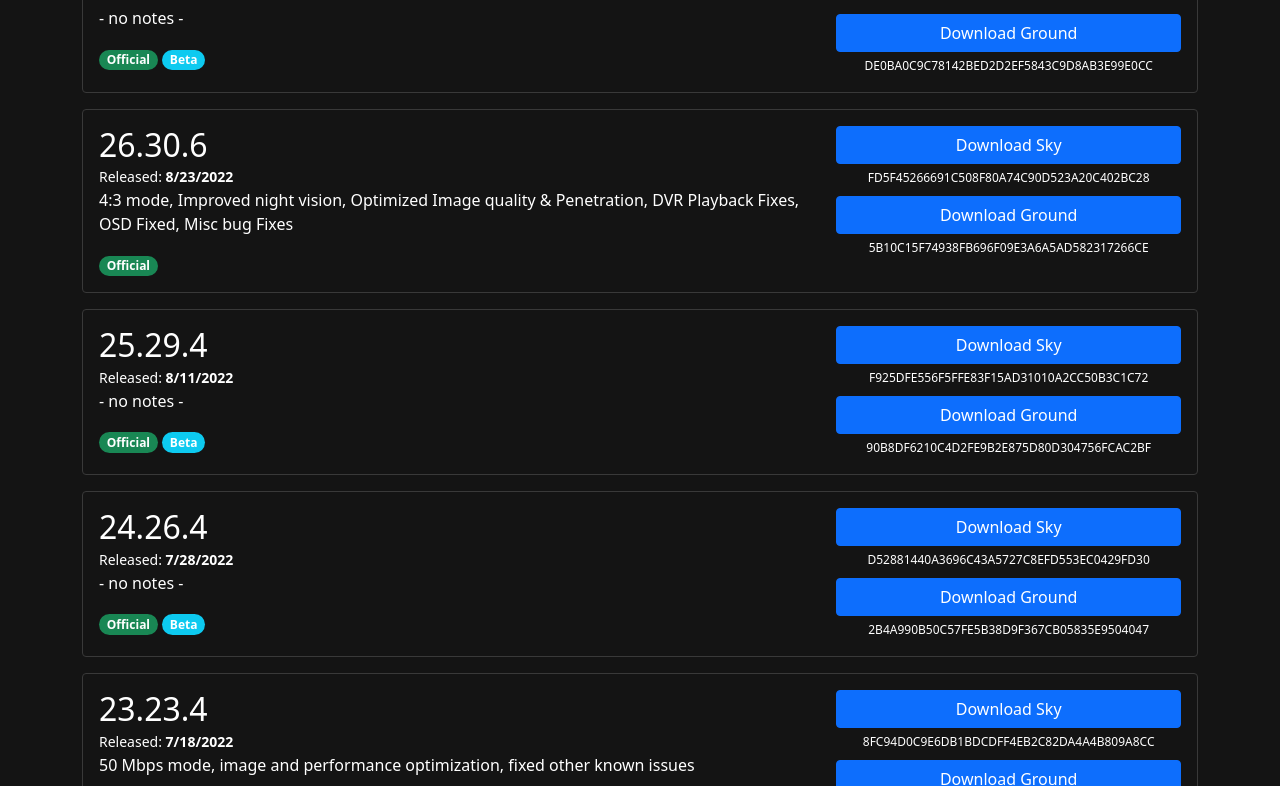
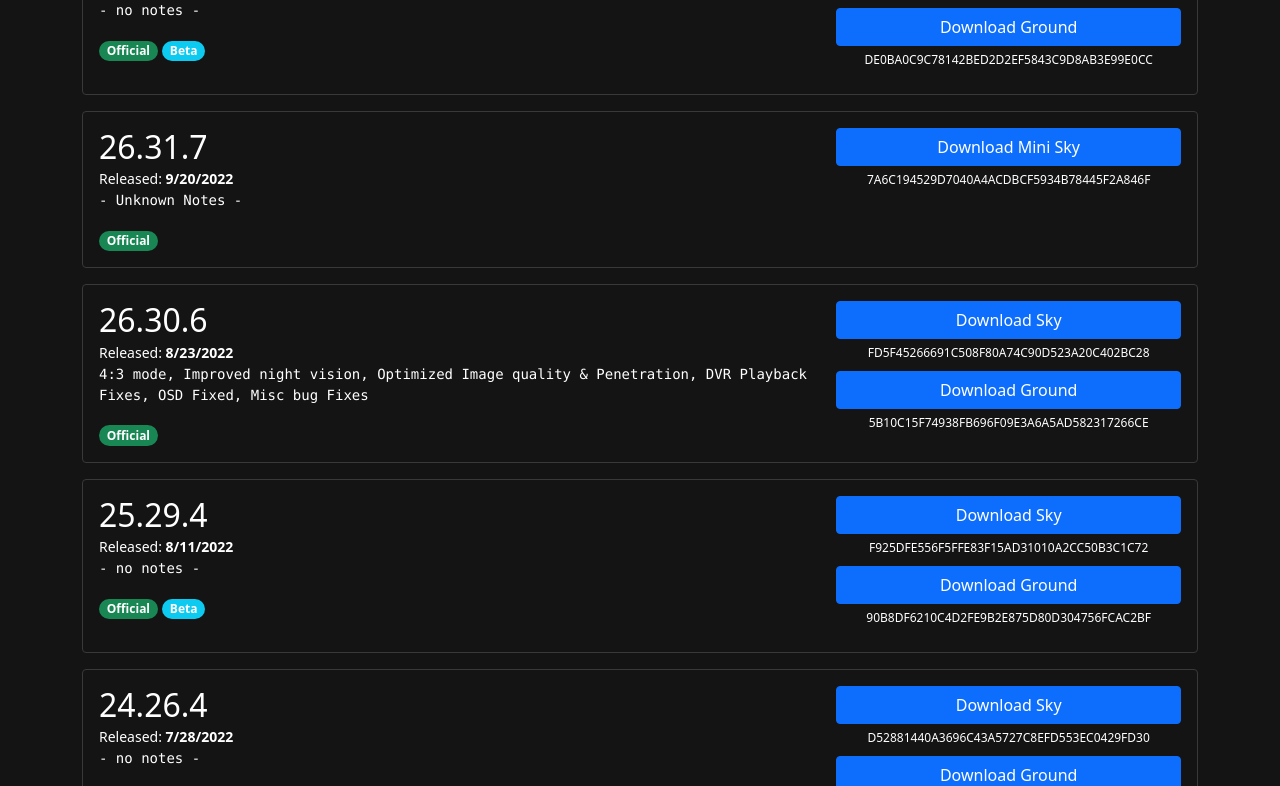
Before and after one commit to D3VL/Avatar-Firmware-Updates, a plain HTML site: page index.html in a window 1280 px wide. Shown: the part 726-1512 px from the top of the page. Drawn offline with Linux system fonts and the light colour scheme.

Commit message:
Updated firmwares.json schema to allow flexibility
They added another variant of the fw files, so this needs more flexibility to allow for that!

```diff
--- a/assets/css/styles.css
+++ b/assets/css/styles.css
@@ -29,3 +29,11 @@ body,
     width: 38px;
     margin-top: 0px;
 }
+
+pre {
+    white-space: pre-wrap;       /* css-3 */
+    white-space: -moz-pre-wrap;  /* Mozilla, since 1999 */
+    white-space: -pre-wrap;      /* Opera 4-6 */
+    white-space: -o-pre-wrap;    /* Opera 7 */
+    word-wrap: break-word;       /* Internet Explorer 5.5+ */
+   }
--- a/assets/js/main.js
+++ b/assets/js/main.js
@@ -46,6 +46,11 @@ function updateFilters() {
     }
 
     filtered_firmwares = filtered;
+}
+
+function renameFileVersion(original, new_version = false) {
+    if (!new_version) return original
+    return original.replace(/(\d+\.\d+\.\d+)/, new_version);
 }
 
 // on tag, version_major, version_minor, version_patch change, update the filtered firmwares
@@ -101,21 +106,19 @@ function displayFirmwares(firmwares) {
                     ${override_fw_version ? '<small>Downgrade as <b>' + override_fw_version + '</b></small><br>' : ''}
                     <small>Released: <b>${new Date(firmware.date).toLocaleDateString()}</b></small>
 
-                    <p>${firmware.notes}</p>
+                    <pre>${firmware.notes}</pre>
 
                     ${firmware.badges.map(type => BADGES[type]).join("\n")}
                 </div>
 
                 <div class="col-12 col-lg-4">
                     <div class="row text-center">
+                     ` + firmware.downloads.map(download => `
                         <div class="col-12 mb-2">
-                            <a target="_blank" download="Avatar_Sky_${override_fw_version ? override_fw_version : firmware.sky_version}.img" href="firmwares/${firmware.version}/Avatar_Sky_${firmware.sky_version}.img" class="btn btn-primary w-100">Download Sky</a>
-                            <small class="sha-text">${firmware.sky_sha1}</small>
+                            <a target="_blank" download="${renameFileVersion(download.filename, override_fw_version)}" href="${download.url}" class="btn btn-primary w-100">${download.btn}</a>
+                            <small class="sha-text">${download.sha1}</small>
                         </div>
-                        <div class="col-12">
-                            <a target="_blank" download="Avatar_Gnd_${override_fw_version ? override_fw_version : firmware.ground_version}.img" href="firmwares/${firmware.version}/Avatar_Gnd_${firmware.sky_version}.img" class="btn btn-primary w-100">Download Ground</a>
-                            <small class="sha-text">${firmware.ground_sha1}</small>
-                        </div>
+                     `).join("\n") + `
                     </div>
                 </div>
             </div>
--- a/firmwares.json
+++ b/firmwares.json
@@ -4,125 +4,242 @@
             "official",
             "unknown"
         ],
+        "date": "2022-06-29",
         "version": "20.22.4",
-        "date": "2022-06-29",
-        "sky_version": "20.22.4",
-        "sky_sha1": "42084E4A1FA6CF95ECDF72E806DC3B0C6E170849",
-        "ground_version": "20.22.4",
-        "ground_sha1": "2C3C8E359BAC0BE5DEF01BB90DA517B61C9176A1",
-        "notes": "Pre Release FW"
+        "notes": "Pre Release FW",
+        "downloads": [
+            {
+                "btn": "Download Sky",
+                "sha1": "42084E4A1FA6CF95ECDF72E806DC3B0C6E170849",
+                "url": "/dl/20.22.4/Avatar_Sky_20.22.4.img",
+                "filename": "Avatar_Sky_20.22.4.img"
+            },
+            {
+                "btn": "Download Ground",
+                "sha1": "2C3C8E359BAC0BE5DEF01BB90DA517B61C9176A1",
+                "url": "/dl/20.22.4/Avatar_Gnd_20.22.4.img",
+                "filename": "Avatar_Gnd_20.22.4.img"
+            }
+        ]
     },
     {
         "badges": [
             "official"
         ],
+        "date": "2022-06-30",
         "version": "21.22.4",
-        "date": "2022-06-30",
-        "sky_version": "21.22.4",
-        "sky_sha1": "7E1C3FA4A4EFDE0B8CB4DE55B739779D4CEFA96C",
-        "ground_version": "21.22.4",
-        "ground_sha1": "C49164307E54E5A64AE116C7D4FA2ABB54B4D33C",
-        "notes": "First Public Firmware Release"
+        "notes": "First Public Firmware Release",
+        "downloads": [
+            {
+                "btn": "Download Sky",
+                "sha1": "7E1C3FA4A4EFDE0B8CB4DE55B739779D4CEFA96C",
+                "url": "/dl/21.22.4/Avatar_Sky_21.22.4.img",
+                "filename": "Avatar_Sky_21.22.4.img"
+            },
+            {
+                "btn": "Download Ground",
+                "sha1": "C49164307E54E5A64AE116C7D4FA2ABB54B4D33C",
+                "url": "/dl/21.22.4/Avatar_Gnd_21.22.4.img",
+                "filename": "Avatar_Gnd_21.22.4.img"
+            }
+        ]
     },
     {
         "badges": [
             "official"
         ],
+        "date": "2022-07-05",
         "version": "21.22.5",
-        "date": "2022-07-05",
-        "sky_version": "21.22.5",
-        "sky_sha1": "23CD030996FFB74B2B9CB481704718C9AFB82BBE",
-        "ground_version": "21.22.5",
-        "ground_sha1": "78630700781A55CCE1A46CE755BFAEC07487D13B",
-        "notes": "Improved Clarity"
+        "notes": "Improved Clarity",
+        "downloads": [
+            {
+                "btn": "Download Sky",
+                "sha1": "23CD030996FFB74B2B9CB481704718C9AFB82BBE",
+                "url": "/dl/21.22.5/Avatar_Sky_21.22.5.img",
+                "filename": "Avatar_Sky_21.22.5.img"
+            },
+            {
+                "btn": "Download Ground",
+                "sha1": "78630700781A55CCE1A46CE755BFAEC07487D13B",
+                "url": "/dl/21.22.5/Avatar_Gnd_21.22.5.img",
+                "filename": "Avatar_Gnd_21.22.5.img"
+            }
+        ]
     },
     {
         "badges": [
             "official",
             "beta"
         ],
+        "date": "2022-07-12",
         "version": "22.22.6",
-        "date": "2022-07-12",
-        "sky_version": "22.22.6",
-        "sky_sha1": "7752DF43239654ED2A0DAB2743D6510D50343B8A",
-        "ground_version": "22.22.6",
-        "ground_sha1": "611F2610C567330170612AE0B36282B6603BA318",
-        "notes": "- no notes -"
+        "notes": "- no notes -",
+        "downloads": [
+            {
+                "btn": "Download Sky",
+                "sha1": "7752DF43239654ED2A0DAB2743D6510D50343B8A",
+                "url": "/dl/22.22.6/Avatar_Sky_22.22.6.img",
+                "filename": "Avatar_Sky_22.22.6.img"
+            },
+            {
+                "btn": "Download Ground",
+                "sha1": "611F2610C567330170612AE0B36282B6603BA318",
+                "url": "/dl/22.22.6/Avatar_Gnd_22.22.6.img",
+                "filename": "Avatar_Gnd_22.22.6.img"
+            }
+        ]
     },
     {
         "badges": [
             "official"
         ],
+        "date": "2022-07-18",
         "version": "23.23.4",
-        "date": "2022-07-18",
-        "sky_version": "23.23.4",
-        "sky_sha1": "8FC94D0C9E6DB1BDCDFF4EB2C82DA4A4B809A8CC",
-        "ground_version": "23.23.4",
-        "ground_sha1": "DABDE2AF3B10B482650F57597E1014323421E72E",
-        "notes": "50 Mbps mode, image and performance optimization, fixed other known issues"
+        "notes": "50 Mbps mode, image and performance optimization, fixed other known issues",
+        "downloads": [
+            {
+                "btn": "Download Sky",
+                "sha1": "8FC94D0C9E6DB1BDCDFF4EB2C82DA4A4B809A8CC",
+                "url": "/dl/23.23.4/Avatar_Sky_23.23.4.img",
+                "filename": "Avatar_Sky_23.23.4.img"
+            },
+            {
+                "btn": "Download Ground",
+                "sha1": "DABDE2AF3B10B482650F57597E1014323421E72E",
+                "url": "/dl/23.23.4/Avatar_Gnd_23.23.4.img",
+                "filename": "Avatar_Gnd_23.23.4.img"
+            }
+        ]
     },
     {
         "badges": [
             "official",
             "beta"
         ],
+        "date": "2022-07-28",
         "version": "24.26.4",
-        "date": "2022-07-28",
-        "sky_version": "24.26.4",
-        "sky_sha1": "D52881440A3696C43A5727C8EFD553EC0429FD30",
-        "ground_version": "24.26.4",
-        "ground_sha1": "2B4A990B50C57FE5B38D9F367CB05835E9504047",
-        "notes": "- no notes -"
+        "notes": "- no notes -",
+        "downloads": [
+            {
+                "btn": "Download Sky",
+                "sha1": "D52881440A3696C43A5727C8EFD553EC0429FD30",
+                "url": "/dl/24.26.4/Avatar_Sky_24.26.4.img",
+                "filename": "Avatar_Sky_24.26.4.img"
+            },
+            {
+                "btn": "Download Ground",
+                "sha1": "2B4A990B50C57FE5B38D9F367CB05835E9504047",
+                "url": "/dl/24.26.4/Avatar_Gnd_24.26.4.img",
+                "filename": "Avatar_Gnd_24.26.4.img"
+            }
+        ]
     },
     {
         "badges": [
             "official",
             "beta"
         ],
+        "date": "2022-08-11",
         "version": "25.29.4",
-        "date": "2022-08-11",
-        "sky_version": "25.29.4",
-        "sky_sha1": "F925DFE556F5FFE83F15AD31010A2CC50B3C1C72",
-        "ground_version": "25.29.4",
-        "ground_sha1": "90B8DF6210C4D2FE9B2E875D80D304756FCAC2BF",
-        "notes": "- no notes -"
+        "notes": "- no notes -",
+        "downloads": [
+            {
+                "btn": "Download Sky",
+                "sha1": "F925DFE556F5FFE83F15AD31010A2CC50B3C1C72",
+                "url": "/dl/25.29.4/Avatar_Sky_25.29.4.img",
+                "filename": "Avatar_Sky_25.29.4.img"
+            },
+            {
+                "btn": "Download Ground",
+                "sha1": "90B8DF6210C4D2FE9B2E875D80D304756FCAC2BF",
+                "url": "/dl/25.29.4/Avatar_Gnd_25.29.4.img",
+                "filename": "Avatar_Gnd_25.29.4.img"
+            }
+        ]
     },
     {
         "badges": [
             "official"
         ],
+        "date": "2022-08-23",
         "version": "26.30.6",
-        "date": "2022-08-23",
-        "sky_version": "26.30.6",
-        "sky_sha1": "FD5F45266691C508F80A74C90D523A20C402BC28",
-        "ground_version": "26.30.6",
-        "ground_sha1": "5B10C15F74938FB696F09E3A6A5AD582317266CE",
-        "notes": "4:3 mode, Improved night vision, Optimized Image quality & Penetration, DVR Playback Fixes, OSD Fixed, Misc bug Fixes"
+        "notes": "4:3 mode, Improved night vision, Optimized Image quality & Penetration, DVR Playback Fixes, OSD Fixed, Misc bug Fixes",
+        "downloads": [
+            {
+                "btn": "Download Sky",
+                "sha1": "FD5F45266691C508F80A74C90D523A20C402BC28",
+                "url": "/dl/26.30.6/Avatar_Sky_26.30.6.img",
+                "filename": "Avatar_Sky_26.30.6.img"
+            },
+            {
+                "btn": "Download Ground",
+                "sha1": "5B10C15F74938FB696F09E3A6A5AD582317266CE",
+                "url": "/dl/26.30.6/Avatar_Gnd_26.30.6.img",
+                "filename": "Avatar_Gnd_26.30.6.img"
+            }
+        ]
+    },
+    {
+        "badges": [
+            "official",
+            "mini"
+        ],
+        "date": "2022-09-20",
+        "version": "26.31.7",
+        "notes": "- Unknown Notes -",
+        "downloads": [
+            {
+                "btn": "Download Mini Sky",
+                "sha1": "7A6C194529D7040A4ACDBCF5934B78445F2A846F",
+                "url": "/dl/26.31.7/AvatarMini_Sky_26.31.7.img",
+                "filename": "AvatarMini_Sky_26.31.7.img"
+            }
+        ]
     },
     {
         "badges": [
             "official",
             "beta"
         ],
+        "date": "2022-09-06",
         "version": "27.32.9",
-        "date": "2022-09-06",
-        "sky_version": "27.32.9",
-        "sky_sha1": "D1A9E3B68952D38EF2CD30DE2C44639CF1AA3ACF",
-        "ground_version": "27.32.9",
-        "ground_sha1": "DE0BA0C9C78142BED2D2EF5843C9D8AB3E99E0CC",
-        "notes": "- no notes -"
+        "notes": "- no notes -",
+        "downloads": [
+            {
+                "btn": "Download Sky",
+                "sha1": "D1A9E3B68952D38EF2CD30DE2C44639CF1AA3ACF",
+                "url": "/dl/27.32.9/Avatar_Sky_27.32.9.img",
+                "filename": "Avatar_Sky_27.32.9.img"
+            },
+            {
+                "btn": "Download Ground",
+                "sha1": "DE0BA0C9C78142BED2D2EF5843C9D8AB3E99E0CC",
+                "url": "/dl/27.32.9/Avatar_Gnd_27.32.9.img",
+                "filename": "Avatar_Gnd_27.32.9.img"
+            }
+        ]
     },
     {
         "badges": [
             "official",
             "latest"
         ],
+        "date": "2022-09-09",
         "version": "27.32.10",
-        "date": "2022-09-09",
-        "sky_version": "27.32.10",
-        "sky_sha1": "0B87E8A0FB02F0AAAC17A76F5E80CB6D79BF62AD",
-        "ground_version": "27.32.10",
-        "ground_sha1": "F59FB040A61CCB3B2EB2F055CF6CE1CDB720272D",
-        "notes": "Inav, Kiss and Fettec OSD support, Low power functionality, Image transmission optimizations, Misc bug Fixes"
+        "notes": "Inav, Kiss and Fettec OSD support, Low power functionality, Image transmission optimizations, Misc bug Fixes",
+        "downloads": [
+            {
+                "btn": "Download Sky",
+                "sha1": "0B87E8A0FB02F0AAAC17A76F5E80CB6D79BF62AD",
+                "url": "/dl/27.32.10/Avatar_Sky_27.32.10.img",
+                "filename": "Avatar_Sky_27.32.10.img"
+            },
+            {
+                "btn": "Download Ground",
+                "sha1": "F59FB040A61CCB3B2EB2F055CF6CE1CDB720272D",
+                "url": "/dl/27.32.10/Avatar_Gnd_27.32.10.img",
+                "filename": "Avatar_Gnd_27.32.10.img"
+            }
+        ]
     }
 ]
```
